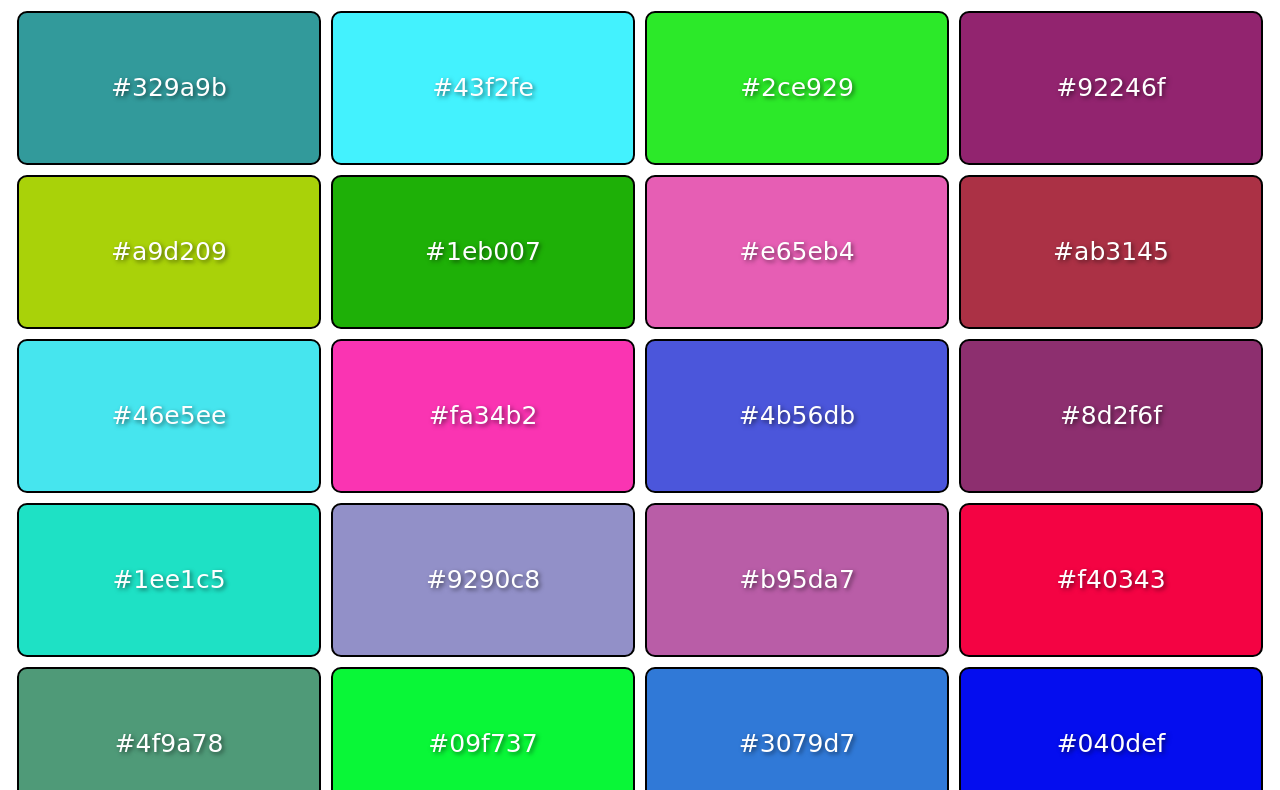
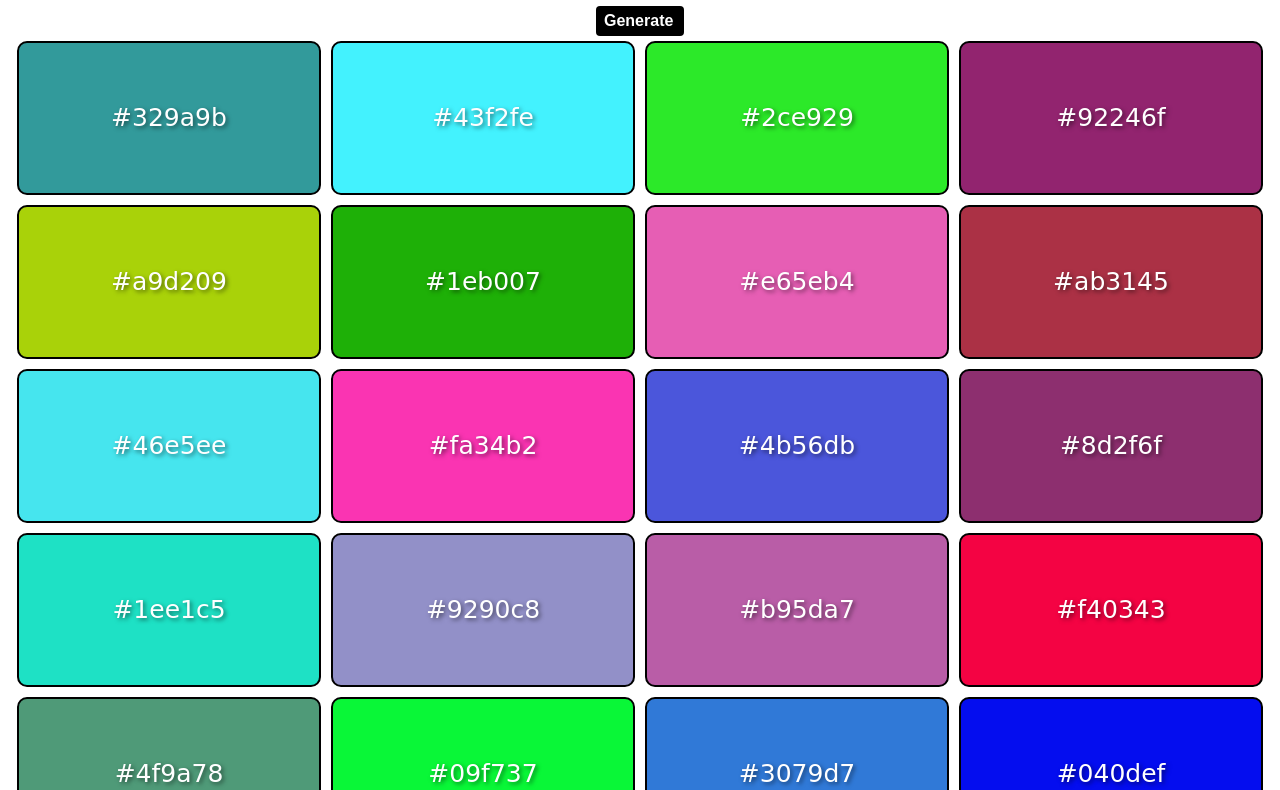
Before and after one commit to Olusoftlab/random-color, a plain HTML site: page index.html in a window 1280 px wide. Shown: the part 75-865 px from the top of the page. Drawn offline with Linux system fonts and the light colour scheme.

Commit message:
generatebutton

```diff
--- a/index.html
+++ b/index.html
@@ -13,7 +13,7 @@
      </header>
 
      <main>
-
+          <a href="index.html">Generate</a>
           <div class="container">
 
 
--- a/style.css
+++ b/style.css
@@ -27,3 +27,19 @@ header h1{
     border:2px solid black;
     border-radius: 10px;
 }
+
+a{
+
+    display:block;
+    width:80px;
+    color:white;
+    background-color: black;
+    margin:0 auto;
+    padding-left: 8px;
+    text-decoration: none;
+    font-weight: bold;
+    font-family: sans-serif;
+    padding-top: 6px;
+    padding-bottom: 6px;
+    border-radius: 4px;
+}
```
